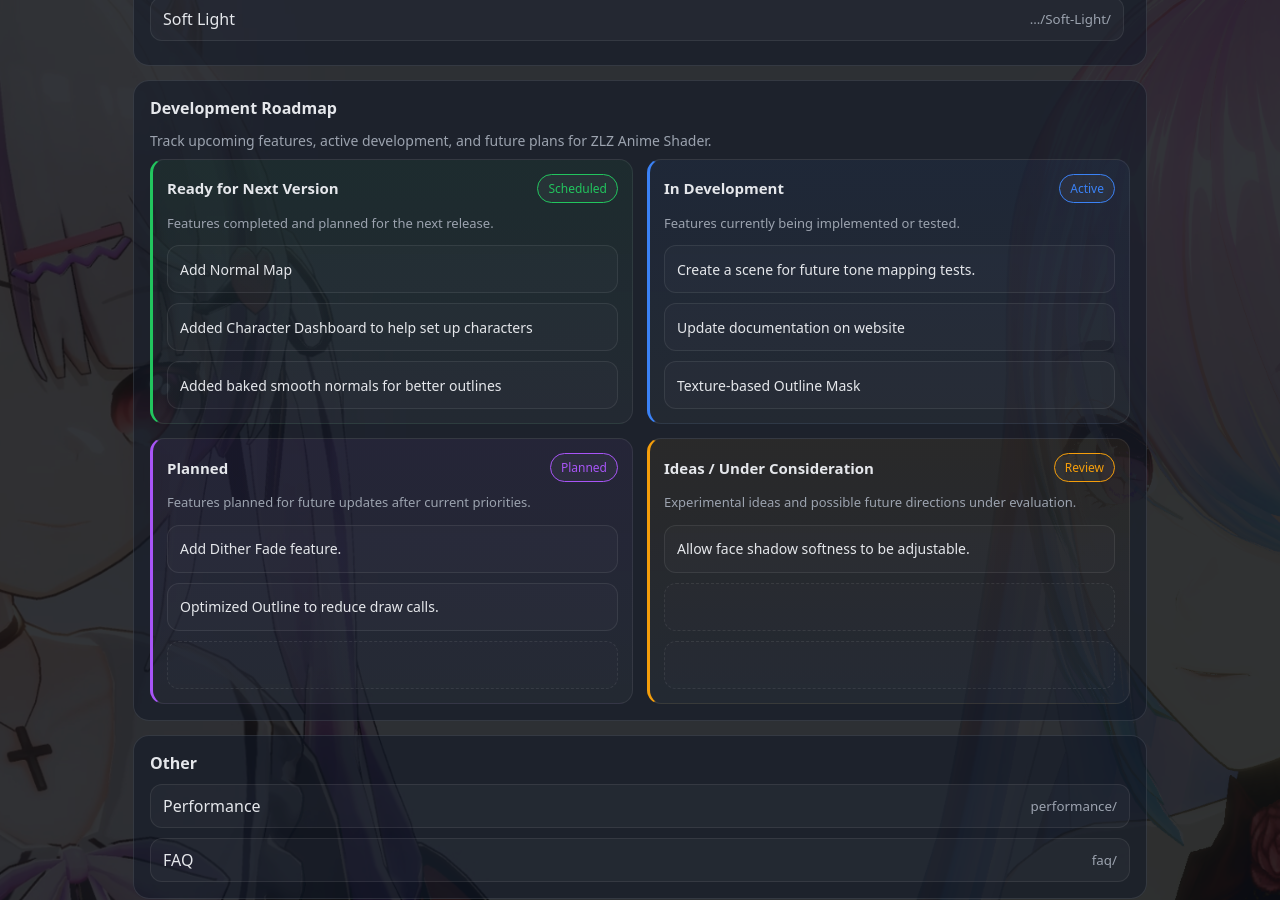
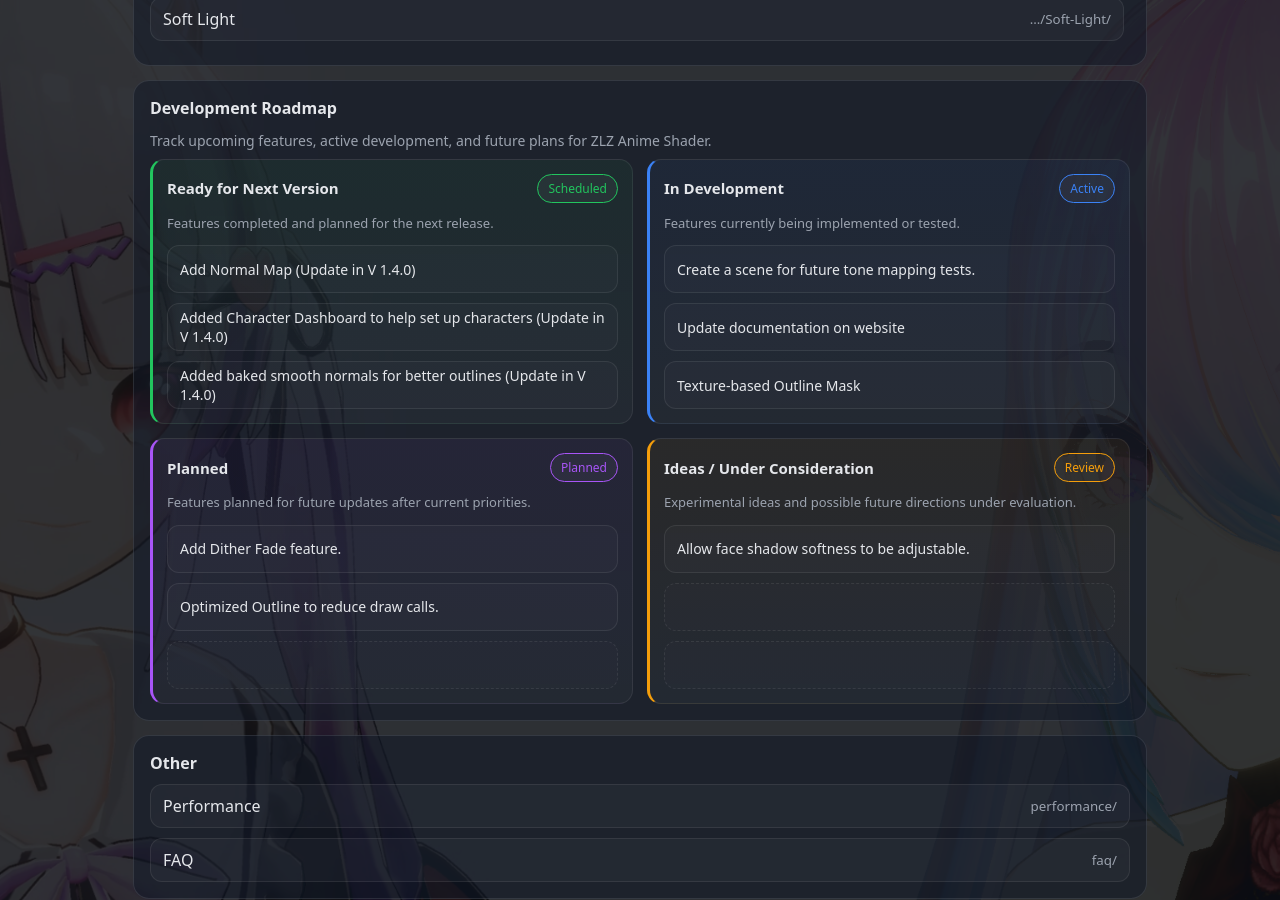
Before and after one commit to zlz-studio/zlz-studio.github.io, a Jekyll site: the page index.html, which Jekyll copies as it is, in a window 1280 px wide and 900 px high, scrolled down 1696 px. Built offline with Jekyll 4.4.1, drawn with Linux system fonts in a browser that asks for light colours.

Commit message:
Update index.html

```diff
--- a/index.html
+++ b/index.html
@@ -668,9 +668,9 @@
             </p>
 
             <div class="roadmapList">
-              <div class="roadmapSlot">Add Normal Map</div>
-              <div class="roadmapSlot">Added Character Dashboard to help set up characters</div>
-              <div class="roadmapSlot">Added baked smooth normals for better outlines</div>
+              <div class="roadmapSlot">Add Normal Map (Update in V 1.4.0)</div>
+              <div class="roadmapSlot">Added Character Dashboard to help set up characters (Update in V 1.4.0)</div>
+              <div class="roadmapSlot">Added baked smooth normals for better outlines (Update in V 1.4.0)</div>
             </div>
           </div>
 
```
